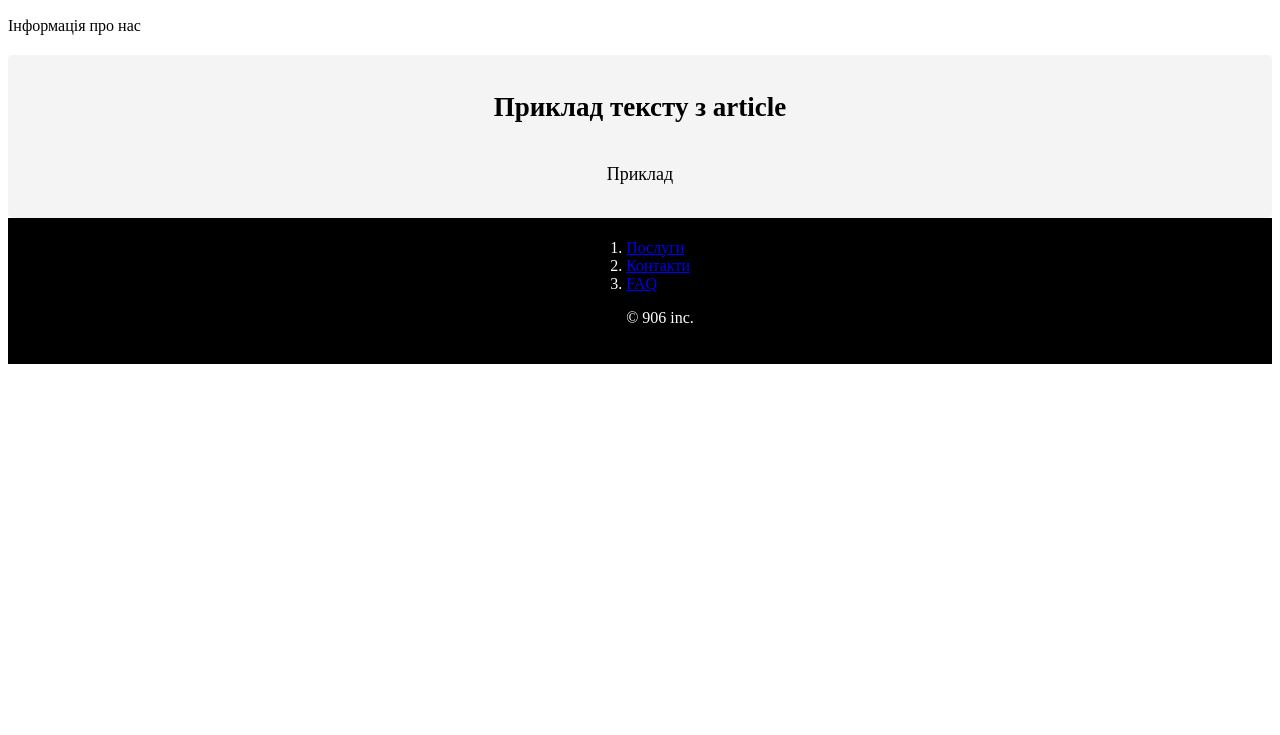
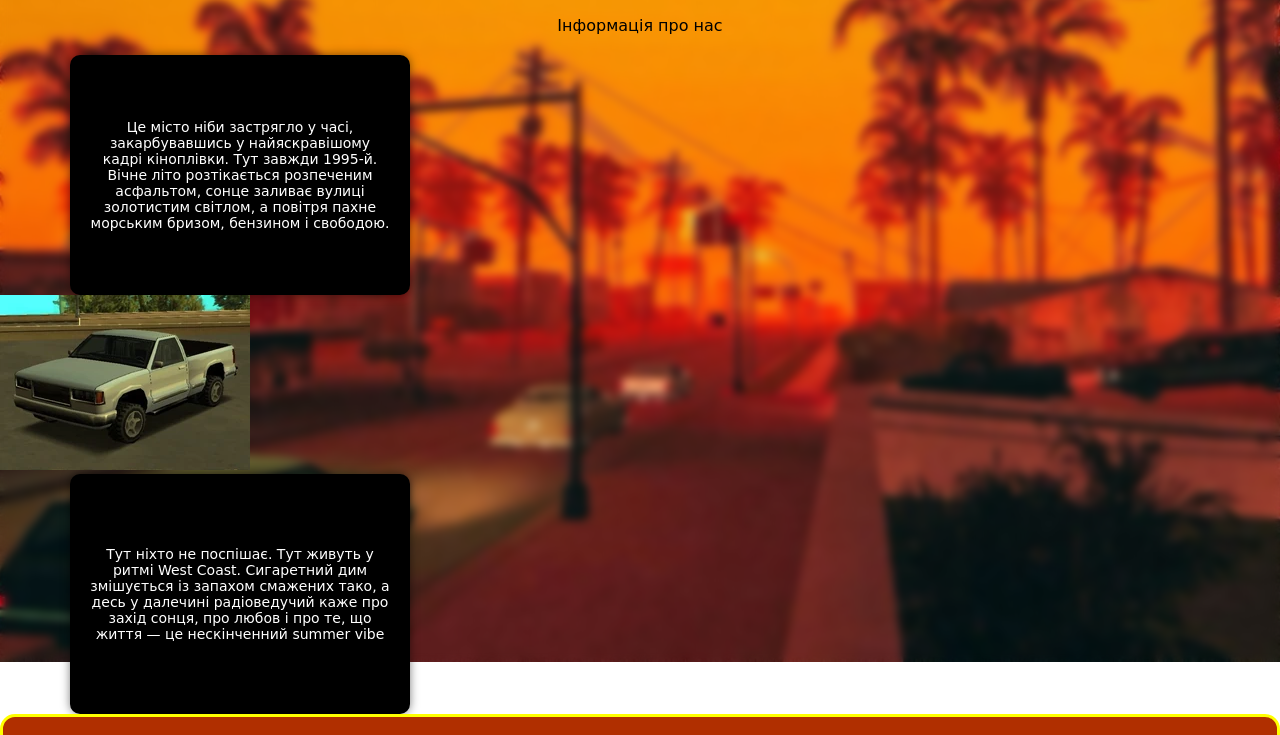
Before and after one commit to ForeverMornie/Lab2_webprog, a plain HTML site: page Web_Practice3/index.html in a window 1280 px wide. Shown: the part 138-873 px from the top of the page. Before the commit the page ends 800 px from the top, so only its background shows below. Drawn offline with Linux system fonts and the light colour scheme.

Commit message:
Add files via upload

```diff
--- a/Web_Practice3/index.html
+++ b/Web_Practice3/index.html
@@ -21,16 +21,24 @@
             <h2 class="section-title">Лабораторна робота №2</h2>
             <p2>Інформація про нас</p2>
         </section>
-        <article>
-            <h2 class="article-title">Приклад тексту з article</h2>
-            <p>Приклад</p>
+        <div class="textbox">
+            <p>Це місто ніби застрягло у часі, закарбувавшись у найяскравішому кадрі кіноплівки.
+                Тут завжди 1995-й. Вічне літо розтікається розпеченим асфальтом,
+                сонце заливає вулиці золотистим світлом, а повітря пахне морським бризом, бензином і свободою.</p>
+          </div>
+          <img src="car.jpg" alt="carr" />
 
-        </article>
+          <div class="textbox">
+            <p>Тут ніхто не поспішає. Тут живуть у ритмі West Coast. Сигаретний дим змішується із запахом смажених тако,
+                а десь у далечині радіоведучий каже про захід сонця, про любов і про те, що життя — це нескінченний summer vibe</p>
+          </div>
+
+
+
     </main>
     <footer>
 
             <ol>
-                <li><a href="#">Послуги</a></li>
                 <li><a href="#">Контакти</a></li>
                 <li><a href="#">FAQ</a></li>
             </0l>
--- a/Web_Practice3/styles.css
+++ b/Web_Practice3/styles.css
@@ -1,16 +1,32 @@
+main{
+    font-family: cursive;
+    align-items: center;
+}
+body{
+    font-family: cursive;
+        background-image: url(homee.jpg);
+        backdrop-filter: blur(4px);
+
+        margin: 0;
+        font-family: Arial, sans-serif;
+        background-size: cover;
+        background-repeat: no-repeat;
+        background-position: center;
+        height: 100vh;
+        margin: 0;
+}
 header {
-    background-color: #6e0202;
+    font-family: cursive;
+    background-color: rgb(176, 47, 0);
+    border-radius: 15px;
+    border: 3px solid yellow;
     color: white;
     display: flex;
     justify-content: space-between;
     align-items: center;
     padding: 15px 30px;
 
-body {
 
-    margin: 0;
-    font-family: Arial, sans-serif;
-}
 
 
 }
@@ -19,16 +35,15 @@ body {
     margin-right: 20px;
 }
 
-article{
-    min-height: 100%;
-    display: grid;
-    grid-template-rows: auto 1fr auto;
-}
+
 footer{
+    font-family: cursive;
     display: flex;
     justify-content: center;
     padding: 5px;
-    background-color: black;
+    background-color: rgb(176, 47, 0);
+    border-radius: 15px;
+    border: 3px solid yellow;
     color: #fff;
 }
 .button {
@@ -45,6 +60,7 @@ footer{
 }
 
 section {
+    text-align: center;
     margin-bottom: 20px;
 }
 
@@ -55,3 +71,29 @@ article {
     padding: 15px;
     border-radius: 5px;
 }
+div{
+
+    text-align: center;
+}
+.textbox{
+
+    position: center;
+    font-family: cursive;
+    width: 300px; /* Ширина блока */
+    height: 200px; /* Высота блока */
+    background-color: black; /* Чёрный фон */
+    color: white; /* Белый текст */
+    padding: 20px;
+    display: flex;
+    justify-content: center;
+    align-items: center;
+    text-align: center;
+    font-size: 14px;
+    border-radius: 10px;
+    box-shadow: 0 0 10px rgba(0, 0, 0, 0.5);
+    overflow: hidden;
+    margin-left: 70px;
+}
+.img{
+    align-items: center;
+}
```
Also changed, not shown: Web_Practice3/car.jpg (added), Web_Practice3/homee.jpg (added).
